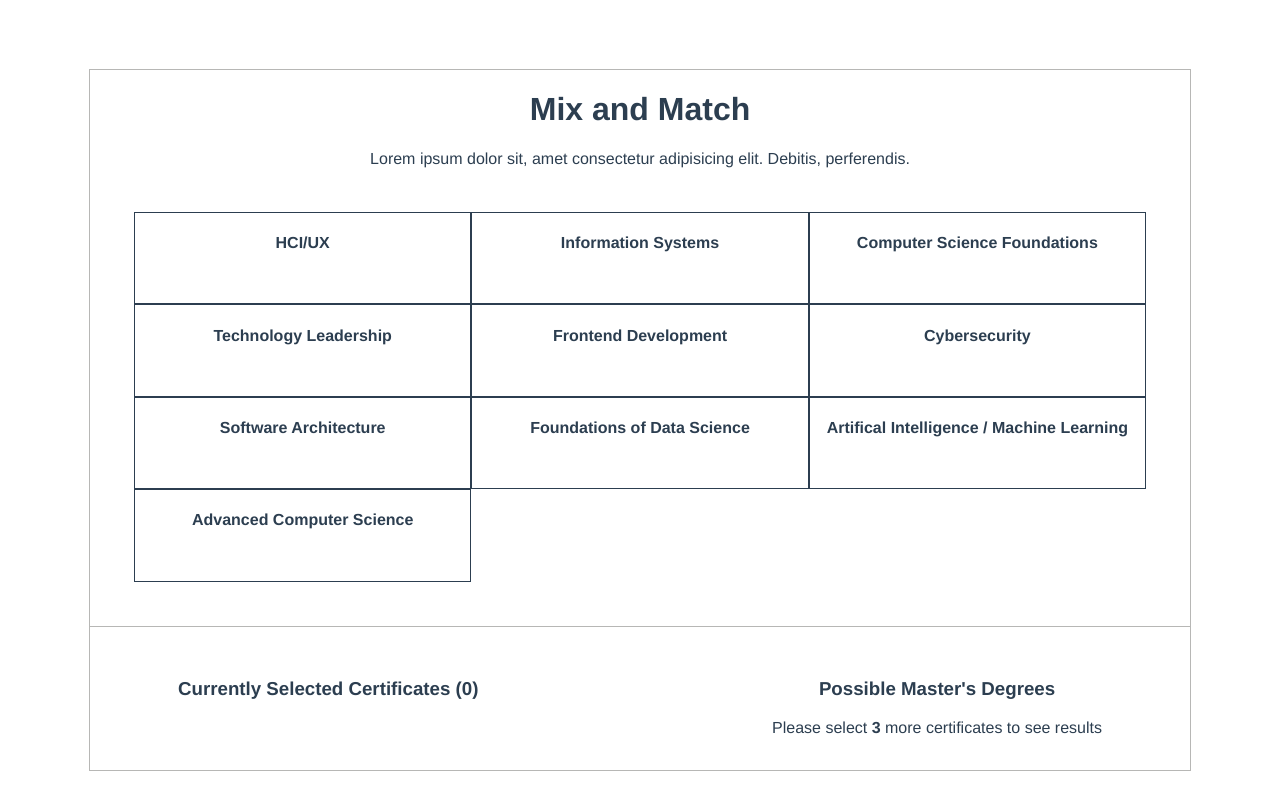
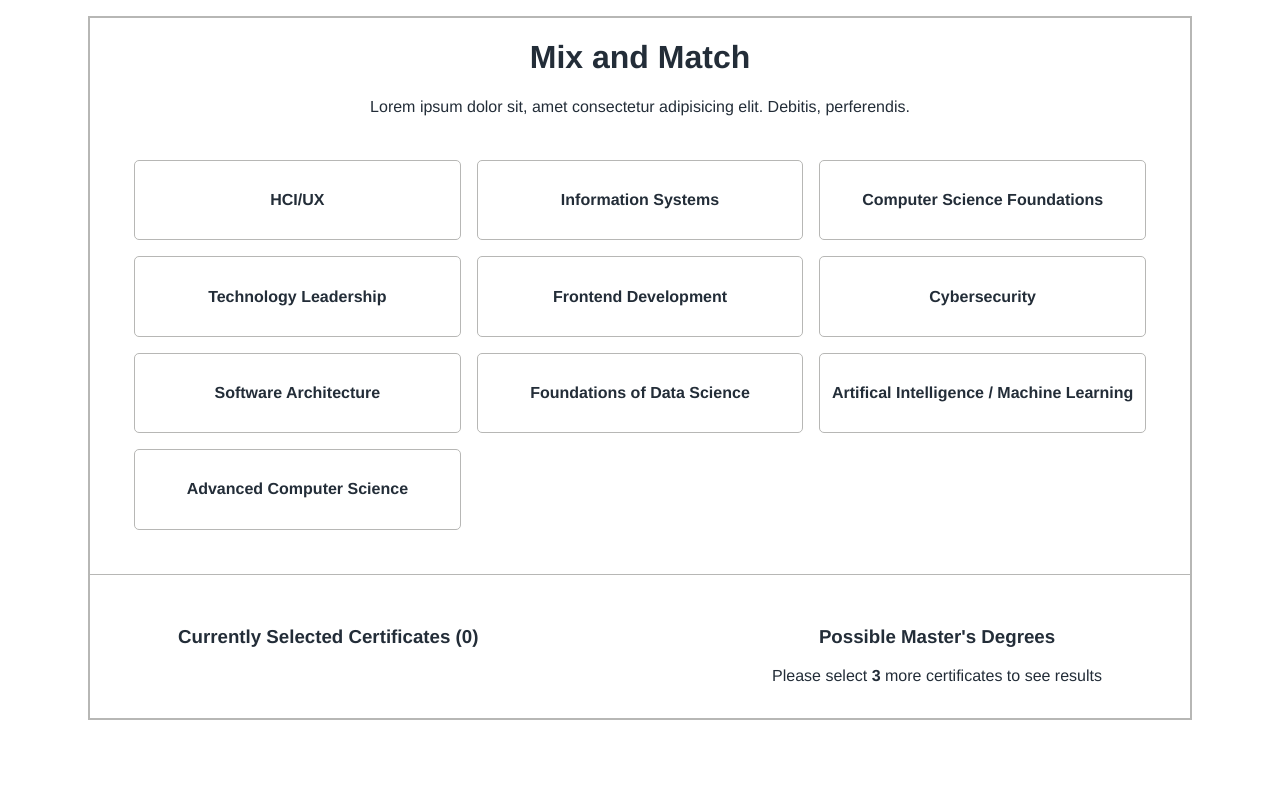
Before and after one commit to awanger/drexel_design_competition, a Vue app: page / in a window 1280 px wide. Built offline with nearby package versions, Linux system fonts and the light colour scheme.

Commit message:
Refactor code that affects aesthetics

```diff
--- a/src/App.vue
+++ b/src/App.vue
@@ -84,15 +84,16 @@ export default {
 
 <style lang="scss">
 $light-grey: #b7b7b5;
-$very-light-grey: #f2f2f2;
+$blue: #232d38;
+
+$yellow: #ffc600;
 
 #app {
   font-family: Avenir, Helvetica, Arial, sans-serif;
   -webkit-font-smoothing: antialiased;
   -moz-osx-font-smoothing: grayscale;
   text-align: center;
-  color: #2c3e50;
-  margin-top: 60px;
+  color: $blue;
 }
 
 .container {
@@ -107,9 +108,9 @@ $very-light-grey: #f2f2f2;
   width: 1100px;
   height:700px;
   display: grid;
-  grid-template-rows: auto 1fr auto;
+  grid-template-rows: auto 1fr auto; // pancake stack layout
   background-color: #fff;
-  border: 1px solid $light-grey;
+  border: 2px solid $light-grey;
   .window-header {
     text-align: center;
   }
@@ -117,6 +118,7 @@ $very-light-grey: #f2f2f2;
   .window-body {
     display: grid;
     grid-template-columns: repeat(3, 1fr);
+    grid-gap: 1rem;
     margin: 4%;
     user-select: none;
   }
@@ -131,19 +133,23 @@ $very-light-grey: #f2f2f2;
 }
 
 .disabled {
-  color: $light-grey;
+  opacity: 0.3;
   pointer-events: none;
 }
 
 // temporary class
 .cell {
-  border: 1px solid;
+  border: 1px solid $light-grey;
+  border-radius: 5px;
+  display: flex;
+  justify-content: center;
+  align-items: center;
   &:hover {
-    background-color: $very-light-grey;
+    background-color: lighten($light-grey, 24%);
     cursor: pointer;
   }
   &.selected {
-    background-color: skyblue;
+    background-color: $yellow;
   }
 }
 
@@ -154,8 +160,4 @@ $very-light-grey: #f2f2f2;
   width: 0;
   height: 0;
 }
-
-.placeholder {
-  // background-color: $light-grey;
-}
 </style>
```
